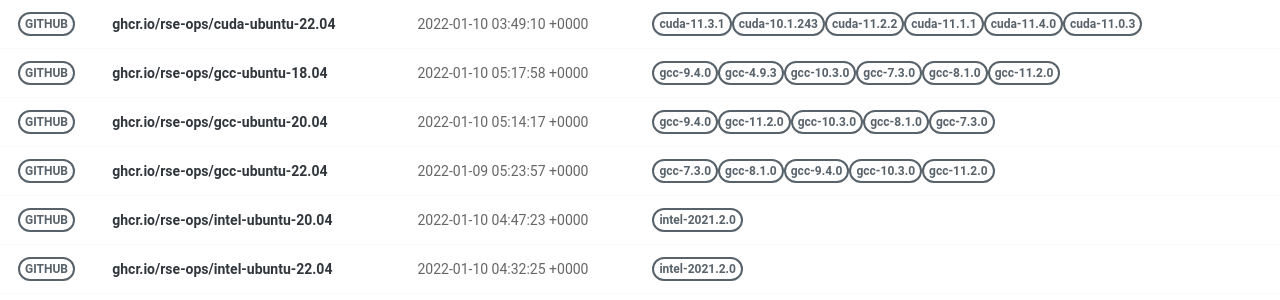
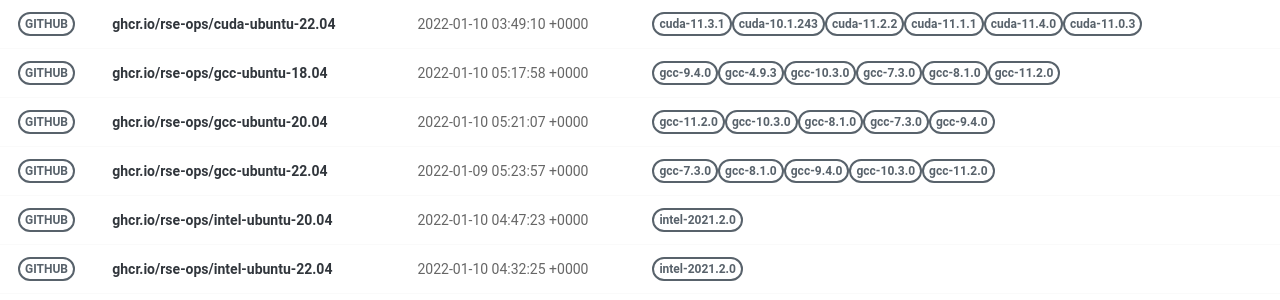
Before and after one commit to rse-ops/docker-images, a Jekyll site: the page built from pages/index.md, in a window 1280 px wide. Shown: the part 326-626 px from the top of the page. Built offline with Jekyll 4.4.1, drawn with Linux system fonts in a browser that asks for light colours; nearby versions of some CDN libraries.

Commit message:
Automated push to update library 2022-01-10

```diff
--- a/_library/ghcr.io-rse-ops-gcc-ubuntu-20.04.md
+++ b/_library/ghcr.io-rse-ops-gcc-ubuntu-20.04.md
@@ -1,14 +1,11 @@
 ---
 layout: container
 name: ghcr.io/rse-ops/gcc-ubuntu-20.04
-updated_at: 2022-01-10 05:14:17.820190
+updated_at: 2022-01-10 05:21:07.113045
 
 
 container_url: https://github.com/orgs/rse-ops/packages/container/package/gcc-ubuntu-20.04
 versions:
- - tag: gcc-9.4.0
-   dockerfile: https://github.com/rse-ops/docker-images/blob/main/ubuntu/gcc/Dockerfile
-   manifest: https://crane.ggcr.dev/manifest/ghcr.io/rse-ops/gcc-ubuntu-20.04:gcc-9.4.0
  - tag: gcc-11.2.0
    dockerfile: https://github.com/rse-ops/docker-images/blob/main/ubuntu/gcc/Dockerfile
    manifest: https://crane.ggcr.dev/manifest/ghcr.io/rse-ops/gcc-ubuntu-20.04:gcc-11.2.0
```
Also changed, not shown: other parts of _library/ghcr.io-rse-ops-gcc-ubuntu-20.04.md (+3 -0 lines).
